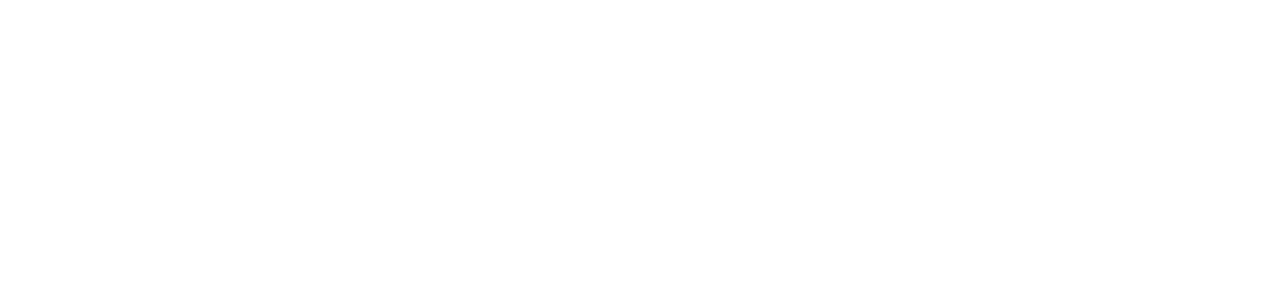
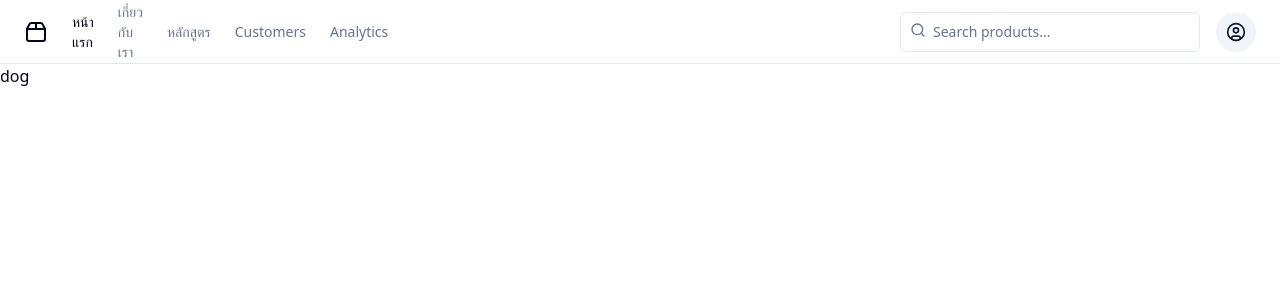
Before and after one commit to ppaauuoo/hcu-web-project, a React (Vite) app in the folder frontend/: page /about in a window 1280 px wide. Shown: the top 300 px of the page. Built offline with nearby package versions, Linux system fonts and the light colour scheme.

Commit message:
update file nav

```diff
--- a/frontend/src/components/RootLayout.tsx
+++ b/frontend/src/components/RootLayout.tsx
@@ -1,8 +1,174 @@
+import {
+  Activity,
+  ArrowUpRight,
+  CircleUser,
+  CreditCard,
+  DollarSign,
+  Menu,
+  Package2,
+  Search,
+  Users,
+} from "lucide-react"
+
+import {
+  Avatar,
+  AvatarFallback,
+  AvatarImage,
+} from "@/components/ui/avatar"
+import { Badge } from "@/components/ui/badge"
+import { Button } from "@/components/ui/button"
+import {
+  Card,
+  CardContent,
+  CardDescription,
+  CardHeader,
+  CardTitle,
+} from "@/components/ui/card"
+import {
+  DropdownMenu,
+  DropdownMenuContent,
+  DropdownMenuItem,
+  DropdownMenuLabel,
+  DropdownMenuSeparator,
+  DropdownMenuTrigger,
+} from "@/components/ui/dropdown-menu"
+import { Input } from "@/components/ui/input"
+import { Sheet, SheetContent, SheetTrigger } from "@/components/ui/sheet"
+import {
+  Table,
+  TableBody,
+  TableCell,
+  TableHead,
+  TableHeader,
+  TableRow,
+} from "@/components/ui/table"
+import { Link } from "react-router-dom"
+
 import { Outlet } from "react-router-dom";
 
 export default function RootLayout(){
   return (
   <>
+  <header className="sticky top-0 flex h-16 items-center gap-4 border-b bg-background px-4 md:px-6">
+  <nav className="hidden flex-col gap-6 text-lg font-medium md:flex md:flex-row md:items-center md:gap-5 md:text-sm lg:gap-6">
+          <Link
+            to="#"
+            className="flex items-center gap-2 text-lg font-semibold md:text-base"
+          >
+            <Package2 className="h-6 w-6" />
+            <span className="sr-only">Acme Inc</span>
+          </Link>
+          <Link
+            to="#"
+            className="text-foreground transition-colors hover:text-foreground"
+          >
+            หน้าแรก
+          </Link>
+          <Link
+            to="#"
+            className="text-muted-foreground transition-colors hover:text-foreground"
+          >
+            เกี่ยวกับเรา
+          </Link>
+          <Link
+            to="#"
+            className="text-muted-foreground transition-colors hover:text-foreground"
+          >
+            หลักสูตร
+          </Link>
+          <Link
+            to="#"
+            className="text-muted-foreground transition-colors hover:text-foreground"
+          >
+            Customers
+          </Link>
+          <Link
+            to="#"
+            className="text-muted-foreground transition-colors hover:text-foreground"
+          >
+            Analytics
+          </Link>
+        </nav>
+        <Sheet>
+          <SheetTrigger asChild>
+            <Button
+              variant="outline"
+              size="icon"
+              className="shrink-0 md:hidden"
+            >
+              <Menu className="h-5 w-5" />
+              <span className="sr-only">Toggle navigation menu</span>
+            </Button>
+          </SheetTrigger>
+          <SheetContent side="left">
+            <nav className="grid gap-6 text-lg font-medium">
+              <Link
+                to="#"
+                className="flex items-center gap-2 text-lg font-semibold"
+              >
+                <Package2 className="h-6 w-6" />
+                <span className="sr-only">Acme Inc</span>
+              </Link>
+              <Link to="#" className="hover:text-foreground">
+                Dashboard
+              </Link>
+              <Link
+                to="#"
+                className="text-muted-foreground hover:text-foreground"
+              >
+                Orders
+              </Link>
+              <Link
+                to="#"
+                className="text-muted-foreground hover:text-foreground"
+              >
+                Products
+              </Link>
+              <Link
+                to="#"
+                className="text-muted-foreground hover:text-foreground"
+              >
+                Customers
+              </Link>
+              <Link
+                to="#"
+                className="text-muted-foreground hover:text-foreground"
+              >
+                Analytics
+              </Link>
+            </nav>
+          </SheetContent>
+        </Sheet>
+        <div className="flex w-full items-center gap-4 md:ml-auto md:gap-2 lg:gap-4">
+          <form className="ml-auto flex-1 sm:flex-initial">
+            <div className="relative">
+              <Search className="absolute left-2.5 top-2.5 h-4 w-4 text-muted-foreground" />
+              <Input
+                type="search"
+                placeholder="Search products..."
+                className="pl-8 sm:w-[300px] md:w-[200px] lg:w-[300px]"
+              />
+            </div>
+          </form>
+          <DropdownMenu>
+            <DropdownMenuTrigger asChild>
+              <Button variant="secondary" size="icon" className="rounded-full">
+                <CircleUser className="h-5 w-5" />
+                <span className="sr-only">Toggle user menu</span>
+              </Button>
+            </DropdownMenuTrigger>
+            <DropdownMenuContent align="end">
+              <DropdownMenuLabel>My Account</DropdownMenuLabel>
+              <DropdownMenuSeparator />
+              <DropdownMenuItem>Settings</DropdownMenuItem>
+              <DropdownMenuItem>Support</DropdownMenuItem>
+              <DropdownMenuSeparator />
+              <DropdownMenuItem>Logout</DropdownMenuItem>
+            </DropdownMenuContent>
+          </DropdownMenu>
+        </div>
+      </header>
+
     <Outlet/>
   </>)
 }
--- a/frontend/src/pages/About.tsx
+++ b/frontend/src/pages/About.tsx
@@ -3,6 +3,6 @@
 export default function About(){
   return (
   <>
-
+    <h1>dog</h1>
   </>)
 }
--- a/frontend/src/pages/Home.tsx
+++ b/frontend/src/pages/Home.tsx
@@ -47,125 +47,7 @@
 export default function Home() {
   return (
     <div className="flex min-h-screen w-full flex-col">
-      <header className="sticky top-0 flex h-16 items-center gap-4 border-b bg-background px-4 md:px-6">
-        <nav className="hidden flex-col gap-6 text-lg font-medium md:flex md:flex-row md:items-center md:gap-5 md:text-sm lg:gap-6">
-          <Link
-            to="#"
-            className="flex items-center gap-2 text-lg font-semibold md:text-base"
-          >
-            <Package2 className="h-6 w-6" />
-            <span className="sr-only">Acme Inc</span>
-          </Link>
-          <Link
-            to="#"
-            className="text-foreground transition-colors hover:text-foreground"
-          >
-            Dashboard
-          </Link>
-          <Link
-            to="#"
-            className="text-muted-foreground transition-colors hover:text-foreground"
-          >
-            Orders
-          </Link>
-          <Link
-            to="#"
-            className="text-muted-foreground transition-colors hover:text-foreground"
-          >
-            Products
-          </Link>
-          <Link
-            to="#"
-            className="text-muted-foreground transition-colors hover:text-foreground"
-          >
-            Customers
-          </Link>
-          <Link
-            to="#"
-            className="text-muted-foreground transition-colors hover:text-foreground"
-          >
-            Analytics
-          </Link>
-        </nav>
-        <Sheet>
-          <SheetTrigger asChild>
-            <Button
-              variant="outline"
-              size="icon"
-              className="shrink-0 md:hidden"
-            >
-              <Menu className="h-5 w-5" />
-              <span className="sr-only">Toggle navigation menu</span>
-            </Button>
-          </SheetTrigger>
-          <SheetContent side="left">
-            <nav className="grid gap-6 text-lg font-medium">
-              <Link
-                to="#"
-                className="flex items-center gap-2 text-lg font-semibold"
-              >
-                <Package2 className="h-6 w-6" />
-                <span className="sr-only">Acme Inc</span>
-              </Link>
-              <Link to="#" className="hover:text-foreground">
-                Dashboard
-              </Link>
-              <Link
-                to="#"
-                className="text-muted-foreground hover:text-foreground"
-              >
-                Orders
-              </Link>
-              <Link
-                to="#"
-                className="text-muted-foreground hover:text-foreground"
-              >
-                Products
-              </Link>
-              <Link
-                to="#"
-                className="text-muted-foreground hover:text-foreground"
-              >
-                Customers
-              </Link>
-              <Link
-                to="#"
-                className="text-muted-foreground hover:text-foreground"
-              >
-                Analytics
-              </Link>
-            </nav>
-          </SheetContent>
-        </Sheet>
-        <div className="flex w-full items-center gap-4 md:ml-auto md:gap-2 lg:gap-4">
-          <form className="ml-auto flex-1 sm:flex-initial">
-            <div className="relative">
-              <Search className="absolute left-2.5 top-2.5 h-4 w-4 text-muted-foreground" />
-              <Input
-                type="search"
-                placeholder="Search products..."
-                className="pl-8 sm:w-[300px] md:w-[200px] lg:w-[300px]"
-              />
-            </div>
-          </form>
-          <DropdownMenu>
-            <DropdownMenuTrigger asChild>
-              <Button variant="secondary" size="icon" className="rounded-full">
-                <CircleUser className="h-5 w-5" />
-                <span className="sr-only">Toggle user menu</span>
-              </Button>
-            </DropdownMenuTrigger>
-            <DropdownMenuContent align="end">
-              <DropdownMenuLabel>My Account</DropdownMenuLabel>
-              <DropdownMenuSeparator />
-              <DropdownMenuItem>Settings</DropdownMenuItem>
-              <DropdownMenuItem>Support</DropdownMenuItem>
-              <DropdownMenuSeparator />
-              <DropdownMenuItem>Logout</DropdownMenuItem>
-            </DropdownMenuContent>
-          </DropdownMenu>
-        </div>
-      </header>
+
       <main className="flex flex-1 flex-col gap-4 p-4 md:gap-8 md:p-8">
         <div className="grid gap-4 md:grid-cols-2 md:gap-8 lg:grid-cols-4">
           <Card x-chunk="dashboard-01-chunk-0">
```
